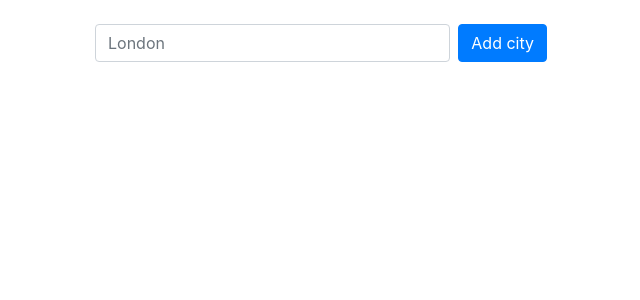
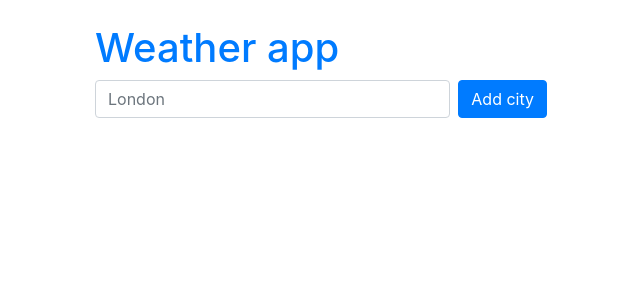
Before and after one commit to tomek-ch/weather-app-vue, a Vue app: page / in a window 1280 px wide. Shown: the top 300 px of the page, without its empty margins (319-959 px from the left). Built offline with nearby package versions, Linux system fonts and the light colour scheme.

Commit message:
Add a header with home page link

```diff
--- a/src/App.vue
+++ b/src/App.vue
@@ -1,5 +1,6 @@
 <template>
   <div class="container mx-auto p-4">
+    <Header />
     <router-view
       @add-city="addCity"
       :cityNames="cityNames"
@@ -13,8 +14,10 @@ import { defineComponent, ref, watchEffect } from "vue";
 import CityWeather from "./types/CityWeather";
 import getCities from "./utils/getCities";
 import getCity from "./utils/getCity";
+import Header from "./components/Header.vue";
 
 export default defineComponent({
+  components: { Header },
   setup() {
     {
       const localData = localStorage.getItem("cityNames");
--- /dev/null
+++ b/src/components/Header.vue
@@ -0,0 +1,5 @@
+<template>
+  <header>
+    <router-link to="/"><h1>Weather app</h1></router-link>
+  </header>
+</template>
```
